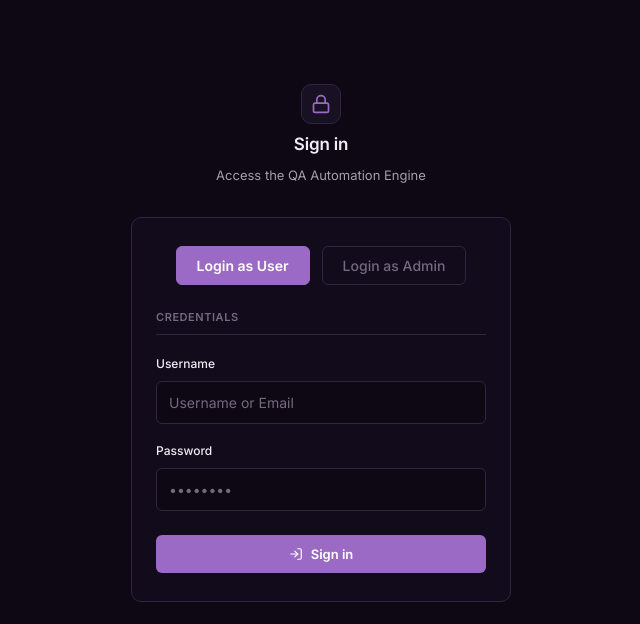
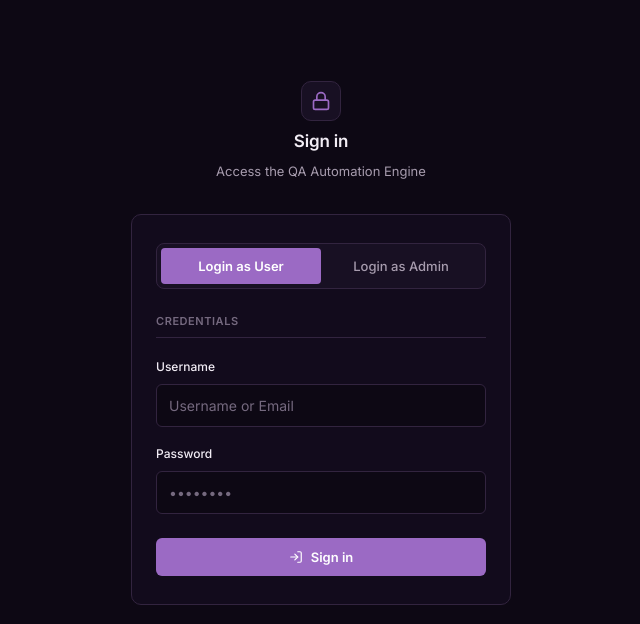
Before and after one commit to Mohammed9620/QA_Playwright_Project, a Flask app: page /login in a window 1280 px wide. Shown: the part 48-672 px from the top of the page, without its empty margins (319-959 px from the left). Run offline with Flask 3, Linux system fonts and the light colour scheme.

Commit message:
Add smooth login tab sliding indicator

```diff
--- a/templates/login.html
+++ b/templates/login.html
@@ -80,36 +80,48 @@
 
     /* ── Segmented Tab Controls ── */
     .tabs-container {
+      position: relative;
       display: flex;
-      gap: 12px;
+      background: var(--bg-tertiary);
+      border: 1px solid var(--border-default);
+      border-radius: var(--radius-md);
+      padding: 4px;
       margin-bottom: 24px;
       justify-content: center;
     }
+    .tab-indicator {
+      position: absolute;
+      top: 4px;
+      bottom: 4px;
+      left: 0;
+      background: var(--accent-blue);
+      border-radius: calc(var(--radius-md) - 4px);
+      transition: transform var(--duration-normal) var(--ease-out),
+                  width var(--duration-normal) var(--ease-out);
+      z-index: 1;
+      pointer-events: none;
+    }
     .tab-btn {
+      flex: 1;
+      position: relative;
+      z-index: 2;
       padding: 10px 20px;
-      border: 1px solid var(--border-default);
-      background-color: transparent;
-      color: var(--text-tertiary);
+      border: none;
+      background-color: transparent !important;
+      color: var(--text-secondary);
       cursor: pointer;
-      border-radius: 6px;
-      font-size: 14px;
+      border-radius: calc(var(--radius-md) - 4px);
+      font-size: 13px;
       font-weight: 500;
       font-family: var(--font);
-      /* P1.8: explicit properties instead of transition: all */
-      transition: background-color var(--duration-normal) var(--ease-out),
-                  color var(--duration-normal) var(--ease-out),
-                  border-color var(--duration-normal) var(--ease-out),
+      transition: color var(--duration-normal) var(--ease-out),
                   transform var(--duration-fast) var(--ease-out);
     }
     .tab-btn:hover:not(.active) {
-      background-color: var(--bg-tertiary);
-      color: var(--text-secondary);
-      border-color: var(--text-tertiary);
+      color: var(--text-primary);
     }
     .tab-btn.active {
-      background-color: var(--accent-blue) !important;
       color: #ffffff !important;
-      border-color: var(--accent-blue) !important;
       font-weight: 600;
     }
     /* P2.1: scale feedback */
@@ -320,7 +332,7 @@
 
     /* ── Reduced motion (page-specific) ── */
     @media (prefers-reduced-motion: reduce) {
-      .tab-btn, .btn-login {
+      .tab-btn, .btn-login, .tab-indicator {
         transition-duration: var(--duration-fast);
       }
       .tab-btn:active, .btn-login:active {
@@ -369,6 +381,7 @@
       <div class="login-surface">
         <!-- Role Tabs -->
         <div class="tabs-container">
+          <div class="tab-indicator" id="tab-indicator"></div>
           <button type="button" class="tab-btn active" id="user-tab">Login as User</button>
           <button type="button" class="tab-btn" id="admin-tab">Login as Admin</button>
         </div>
@@ -607,7 +620,16 @@
 
     function switchTab(role) {
         document.querySelectorAll('.tab-btn').forEach(btn => btn.classList.remove('active'));
-        document.getElementById(role + '-tab').classList.add('active');
+        const activeBtn = document.getElementById(role + '-tab');
+        if (activeBtn) {
+            activeBtn.classList.add('active');
+
+            const indicator = document.getElementById('tab-indicator');
+            if (indicator) {
+                indicator.style.transform = `translateX(${activeBtn.offsetLeft}px)`;
+                indicator.style.width = `${activeBtn.offsetWidth}px`;
+            }
+        }
 
         const usernameInput = document.querySelector('input[name="username"]');
         document.getElementById('role-hidden-input').value = role;
@@ -618,6 +640,16 @@
             if (usernameInput) usernameInput.placeholder = 'Username or Email';
         }
     }
+
+    // Ensure the indicator is positioned correctly on load and resize
+    window.addEventListener('load', () => {
+        const activeRole = document.getElementById('role-hidden-input').value || 'user';
+        switchTab(activeRole);
+    });
+    window.addEventListener('resize', () => {
+        const activeRole = document.getElementById('role-hidden-input').value || 'user';
+        switchTab(activeRole);
+    });
 
     // Attach event listeners to tabs
     document.getElementById('user-tab').addEventListener('click', () => switchTab('user'));
```
